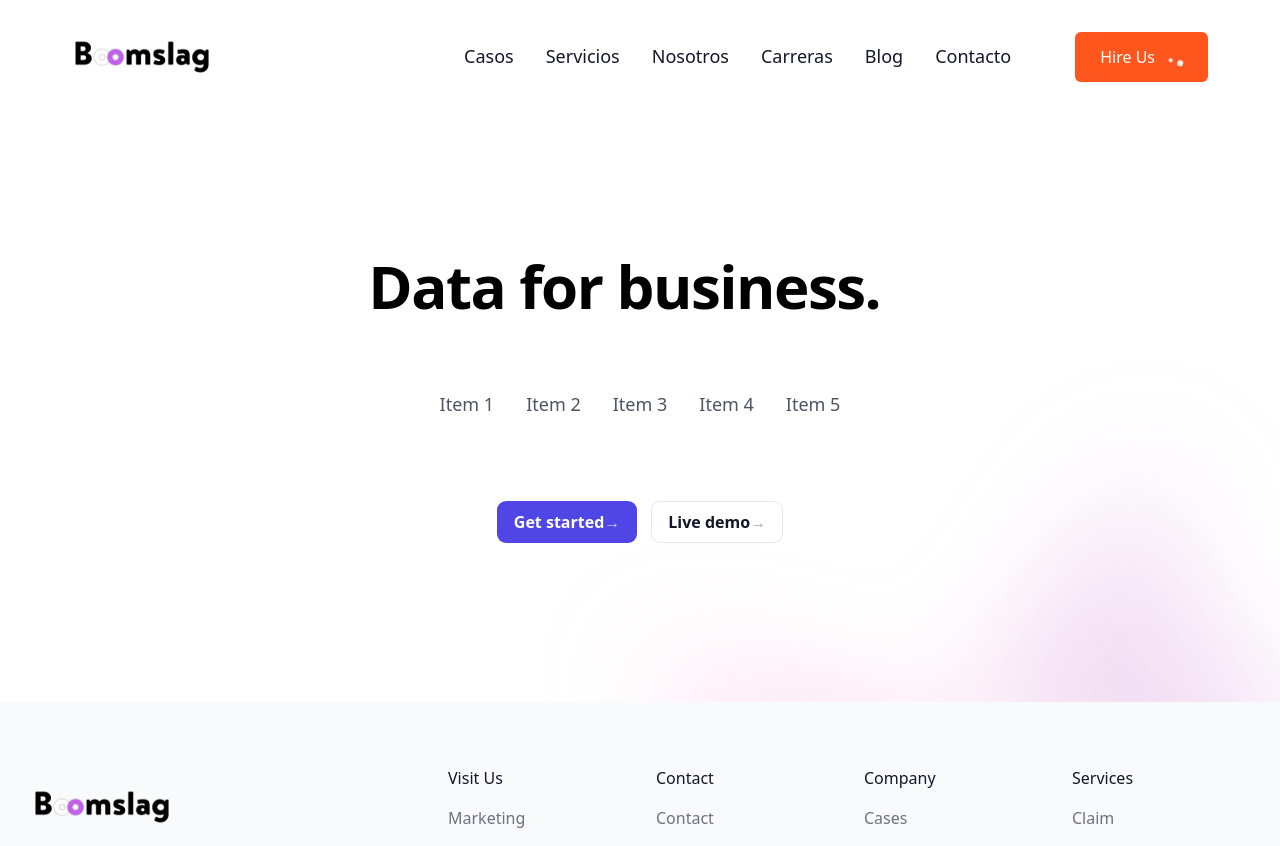
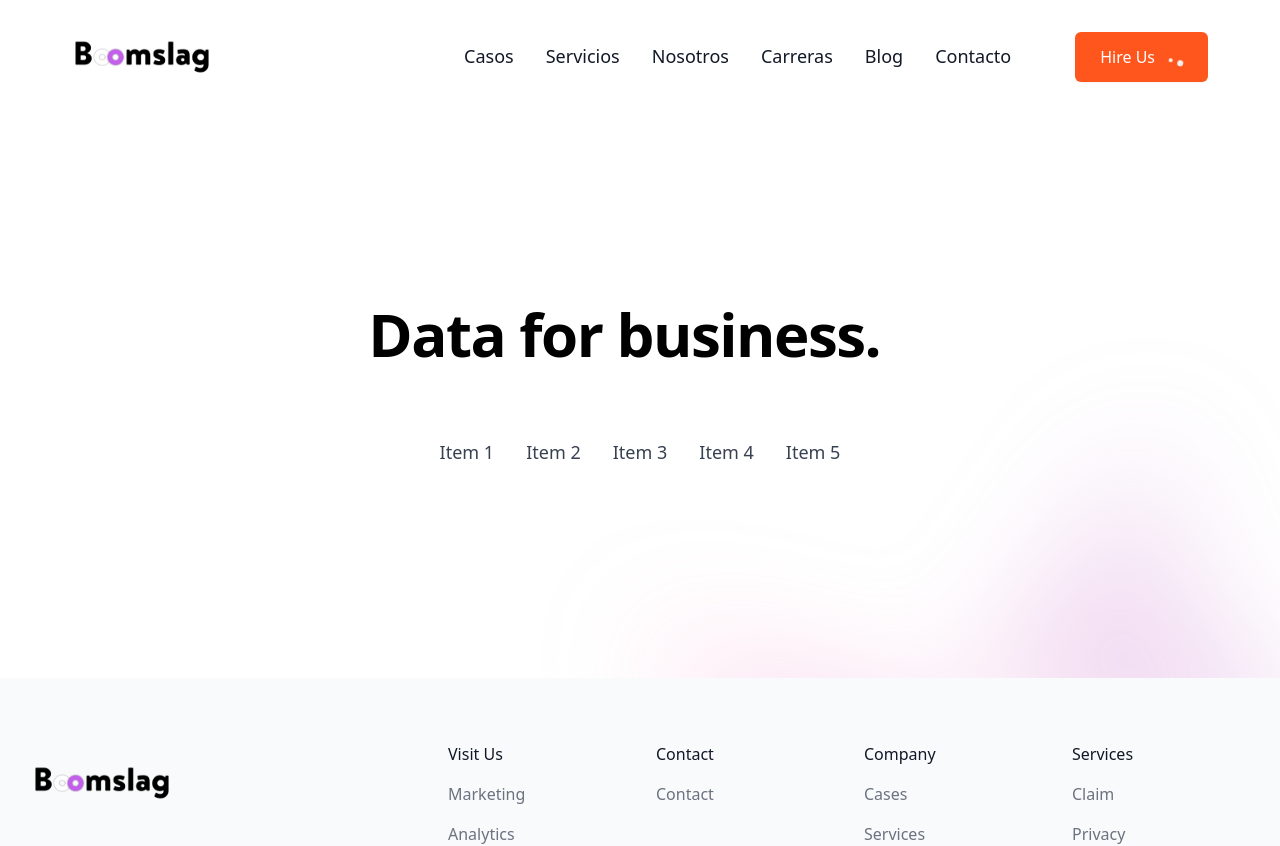
Before and after one commit to RdzYogi/marketing, a React (Create React App) app: page / in a window 1280 px wide. Shown: the top 846 px of the page. Built offline with nearby package versions, Linux system fonts and the light colour scheme.

Commit message:
Removed button from home page

```diff
--- a/src/components/home/Header.js
+++ b/src/components/home/Header.js
@@ -9,7 +9,7 @@ function Header() {
   return (
     <main>
         <div className="relative px-6 lg:px-8">
-          <div className="mx-auto max-w-3xl pt-20 pb-32 sm:pt-36 sm:pb-40">
+          <div className="mx-auto max-w-3xl pt-20 pb-32 sm:pt-48 sm:pb-40">
             <div>
               <div>
                 <h1 className="text-4xl font-bold tracking-tight sm:text-center sm:text-6xl">
@@ -27,53 +27,31 @@ function Header() {
                 </h1>
                 <ul className="flex gap-8 items-center justify-center py-12">
                   <li className="inline-flex border-b-2 border-transparent hover:border-orange-button transition duration-300 ease-in-out">
-                    <Link to="/" className="mt-6 text-lg leading-8 text-gray-600 sm:text-center">
+                    <Link to="/" className="mt-6 text-lg font-medium leading-8 text-gray-700 sm:text-center">
                       Item 1
                     </Link>
                   </li>
                   <li className="inline-flex border-b-2 border-transparent hover:border-orange-button transition duration-300 ease-in-out">
-                    <Link to="/" className="mt-6 text-lg leading-8 text-gray-600 sm:text-center">
+                    <Link to="/" className="mt-6 text-lg font-medium leading-8 text-gray-700 sm:text-center">
                       Item 2
                     </Link>
                   </li>
                   <li className="inline-flex border-b-2 border-transparent hover:border-orange-button transition duration-300 ease-in-out">
-                    <Link to="/" className="mt-6 text-lg leading-8 text-gray-600 sm:text-center">
+                    <Link to="/" className="mt-6 text-lg font-medium leading-8 text-gray-700 sm:text-center">
                       Item 3
                     </Link>
                   </li>
                   <li className="inline-flex border-b-2 border-transparent hover:border-orange-button transition duration-300 ease-in-out">
-                    <Link to="/" className="mt-6 text-lg leading-8 text-gray-600 sm:text-center">
+                    <Link to="/" className="mt-6 text-lg font-medium leading-8 text-gray-700 sm:text-center">
                       Item 4
                     </Link>
                   </li>
                   <li className="inline-flex border-b-2 border-transparent hover:border-orange-button transition duration-300 ease-in-out">
-                    <Link to="/" className="mt-6 text-lg leading-8 text-gray-600 sm:text-center">
+                    <Link to="/" className="mt-6 text-lg font-medium leading-8 text-gray-700 sm:text-center">
                       Item 5
                     </Link>
                   </li>
                 </ul>
-                <p className="mt-6 text-lg leading-8 text-gray-600 sm:text-center">
-                </p>
-                <div className="mt-8 flex gap-x-4 sm:justify-center">
-                  <a
-                    href="#"
-                    className="inline-block rounded-lg bg-indigo-600 px-4 py-1.5 text-base font-semibold leading-7 text-white shadow-sm ring-1 ring-indigo-600 hover:bg-indigo-700 hover:ring-indigo-700"
-                  >
-                    Get started
-                    <span className="text-indigo-200" aria-hidden="true">
-                      &rarr;
-                    </span>
-                  </a>
-                  <a
-                    href="#"
-                    className="inline-block rounded-lg px-4 py-1.5 text-base font-semibold leading-7 text-gray-900 ring-1 ring-gray-900/10 hover:ring-gray-900/20"
-                  >
-                    Live demo
-                    <span className="text-gray-400" aria-hidden="true">
-                      &rarr;
-                    </span>
-                  </a>
-                </div>
               </div>
               <div className="absolute inset-x-0 top-[calc(100%-13rem)] -z-10 transform-gpu overflow-hidden blur-3xl sm:top-[calc(100%-30rem)]">
                 <svg
```
